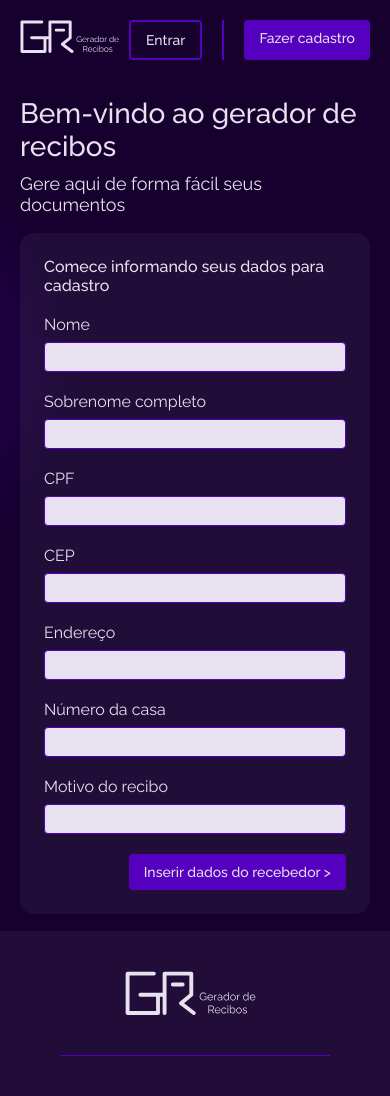
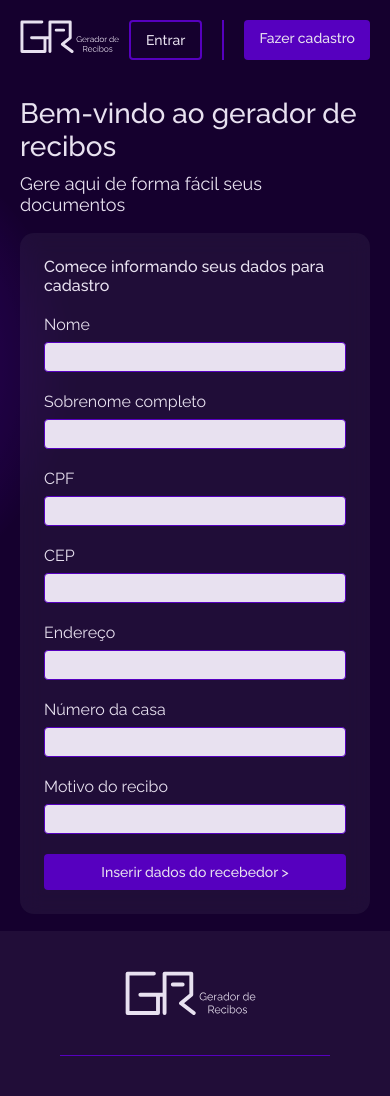
Before and after one commit to narakushi/projeto-gerador-recibos, a React (Vite) app in the folder projeto-gerador/: page / in a window 390 px wide. Shown: the top 1096 px of the page. Built offline with nearby package versions, Linux system fonts and the light colour scheme.

Commit message:
:lipstick: feat: tornando o button do formulario resposivo

```diff
--- a/projeto-gerador/src/assets/ui/styles/Form.css
+++ b/projeto-gerador/src/assets/ui/styles/Form.css
@@ -49,7 +49,13 @@
   .form, .form__content  {
     width: 100%;
   }
+
   .form__sub-container {
     flex-direction: column;
   }
+
+  .form__content a {
+    align-self: center;
+    width: 100%;
+  }
 }
```
